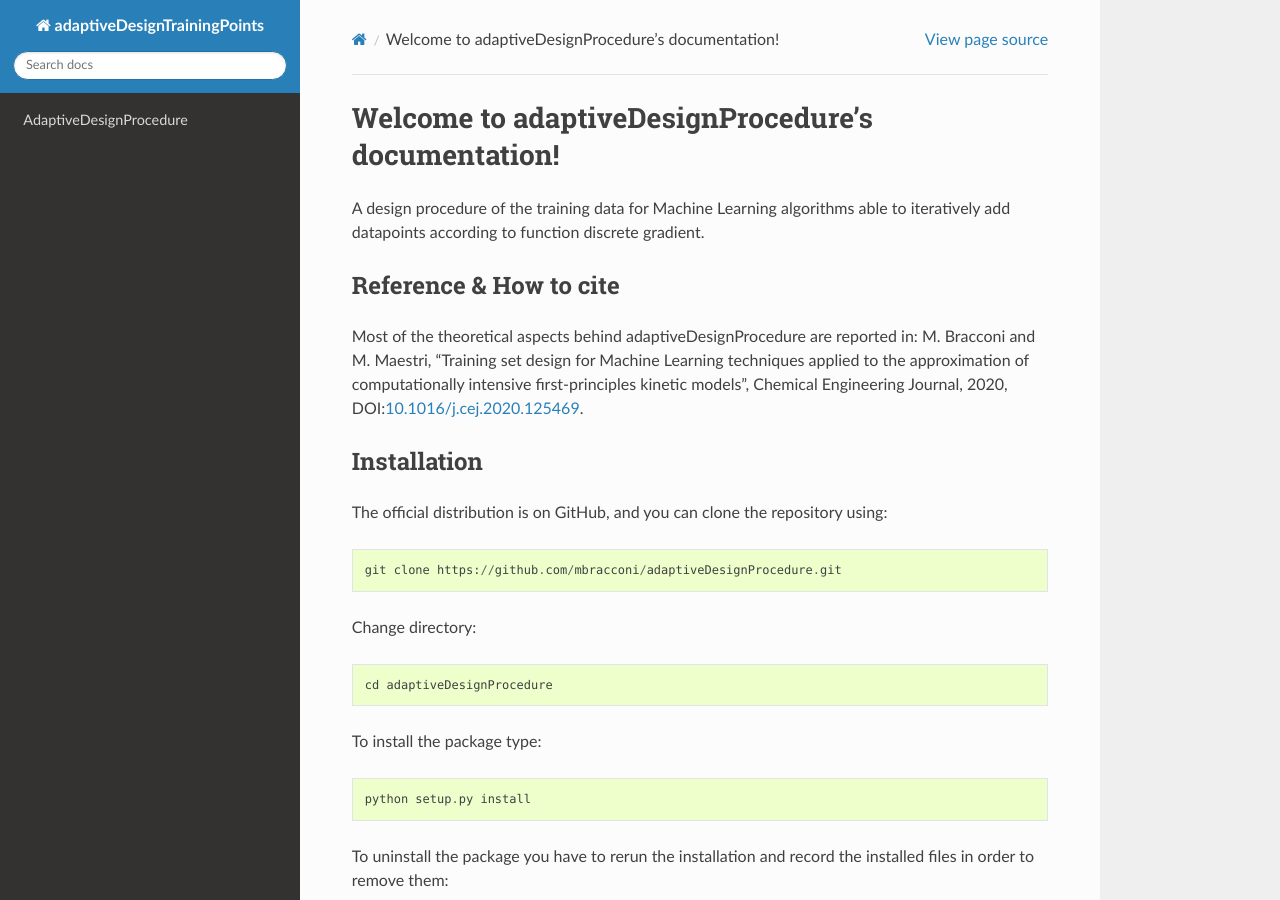
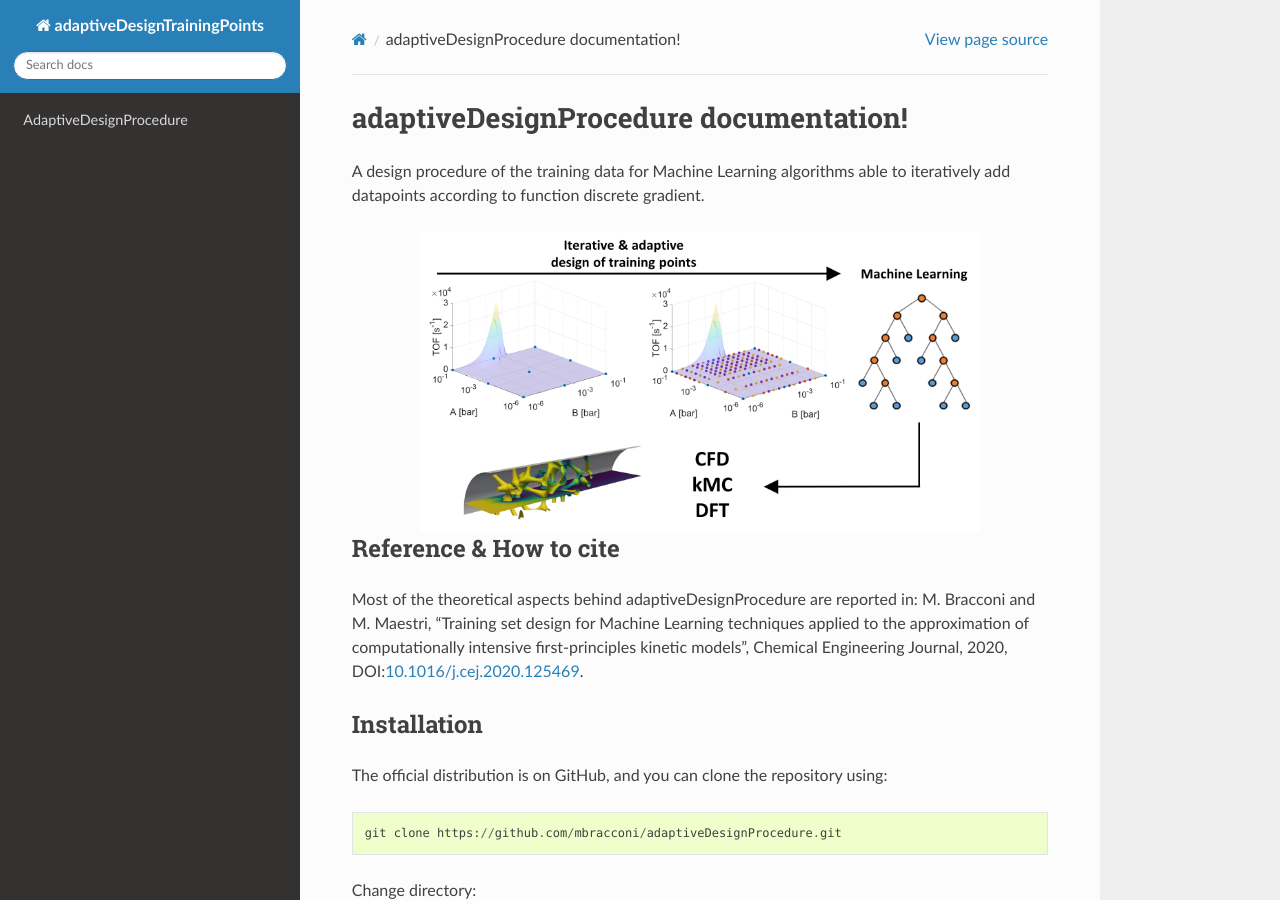
Before and after one commit to mbracconi/adaptiveDesignProcedure, a Sphinx documentation site: the page built from docs/source/index.rst, in a window 1280 px wide and 900 px high. Built offline with Sphinx 7.4.7 and the Read the Docs theme 2.0.0, drawn with Linux system fonts in a browser that asks for light colours.

Commit message:
Update documentation

```diff
--- a/docs/source/index.rst
+++ b/docs/source/index.rst
@@ -1,12 +1,16 @@
 .. adaptiveDesignTrainingPoints documentation master file, created by
    sphinx-quickstart on Wed Apr  1 09:45:23 2020.
-   You can adapt this file completely to your liking, but it should at least
-   contain the root `toctree` directive.
 
-Welcome to adaptiveDesignProcedure's documentation!
+adaptiveDesignProcedure documentation!
 ========================================================
 
 A design procedure of the training data for Machine Learning algorithms able to iteratively add datapoints according to function discrete gradient.
+
+.. image:: img/GA.png
+   :width: 560px
+   :height: 300px
+   :alt: graphical abstract
+   :align: center
 
 Reference & How to cite
 ------------------------
```
Also changed, not shown: docs/source/img/GA.png (added), 5 other files.
